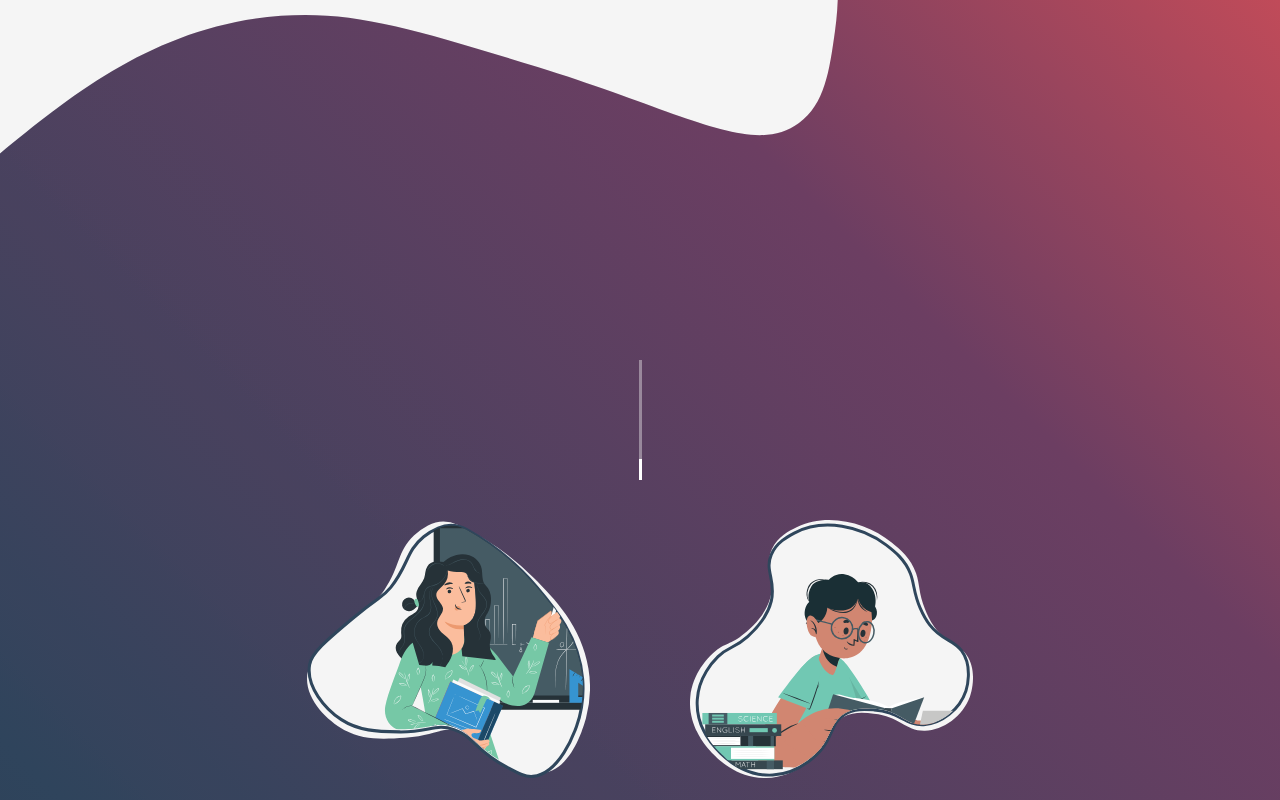
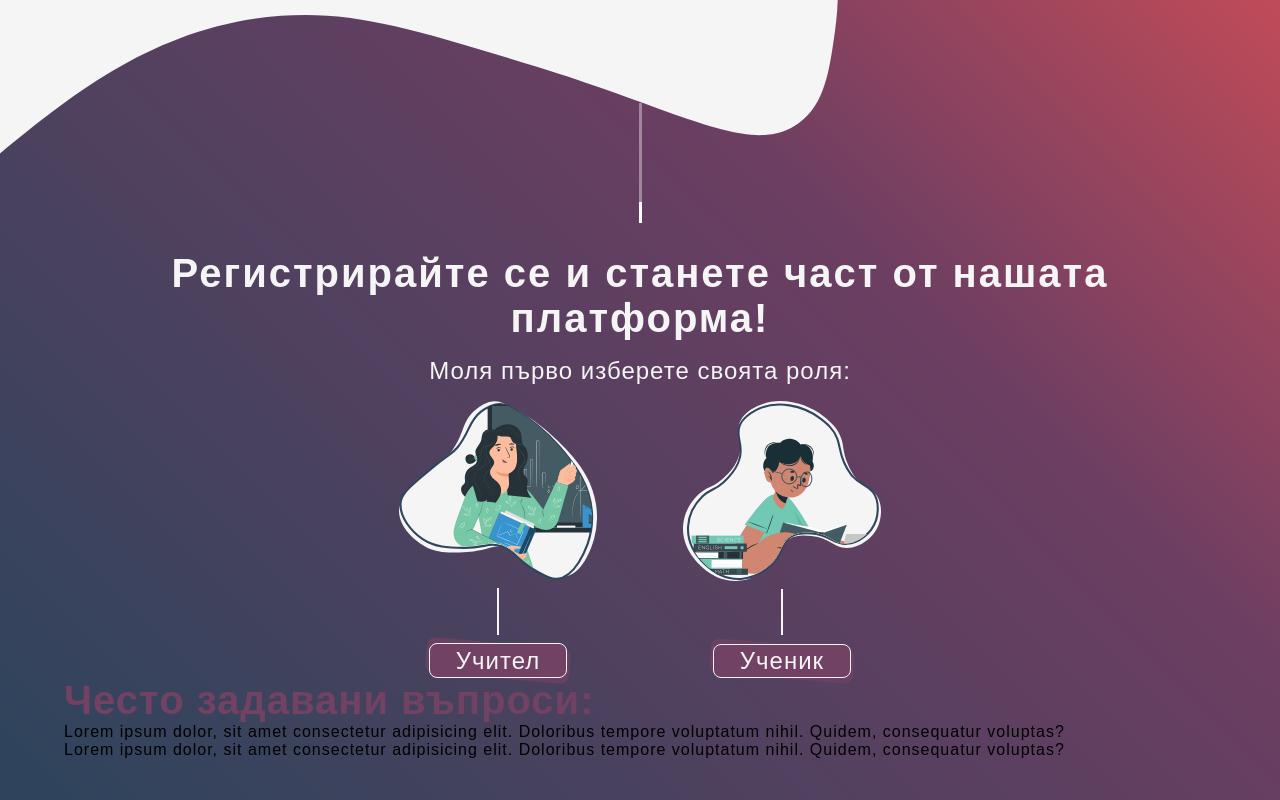
Before and after one commit to ZdravkoHristov/DigiBuddy, a React (Create React App) app in the folder frontend/: page / in a window 1280 px wide. Shown: the part 540-1340 px from the top of the page. Built offline with nearby package versions, Linux system fonts and the light colour scheme; a web font is replaced by a local one.

Commit message:
several basic changes

```diff
--- a/frontend/src/components/RolesSection.js
+++ b/frontend/src/components/RolesSection.js
@@ -4,6 +4,8 @@ import illustration2 from '../assets/svgs/role-teacher.svg';
 export default function Roles() {
 	return (
 		<RolesSec className='roles container'>
+            <h1 class='heading-l'>Регистрирайте се и станете част от нашата платформа!</h1>
+            <h3 class='heading-s'>Моля първо изберете своята роля:</h3>
             <div className='holder'>
                 <div className='img-holder'>
                     <img src={illustration2} alt='teacher' />
--- a/frontend/src/components/styles/Header.style.js
+++ b/frontend/src/components/styles/Header.style.js
@@ -4,7 +4,6 @@ const HeaderEl = styled.header`
 	& {
 		position: relative;
 		z-index: 2;
-		min-height: 100vh;
 		color: #5f5d66;
 	}
 `;
--- a/frontend/src/components/styles/RolesSection.style.js
+++ b/frontend/src/components/styles/RolesSection.style.js
@@ -4,17 +4,19 @@ const RolesSec = styled.section`
 	& {
         position: relative;
         z-index: 2;
-        height: 100vh;
-        padding: 4rem;
-        color: #5f5d66;
+        padding: 7rem 4rem 0;
+        color: #f5f5f5;
 	}
+    h1,h3{text-align: center; width: 100%; margin: 1rem 0;}
+    h1{letter-spacing: 2px;}
+    h3 {font-weight: 300;}
     .holder {
-        width: 65%;
-        height: 100%;
+        width: 47%;
+        height: 63%;
         margin: auto;
         display: grid;
         grid-template-columns: 1fr 1fr;
-        grid-gap: 15%;
+        grid-gap: 18%;
     }
     .holder .img-holder {
         display: grid;
--- a/frontend/src/main.css
+++ b/frontend/src/main.css
@@ -23,6 +23,7 @@ a {text-decoration: none;}
 body {
 	overflow-x: hidden;
 	background-color: #f5f5f5;
+	letter-spacing: 1px;
 }
 
 .gradient {
@@ -79,7 +80,7 @@ body {
 	font-size: 3.5rem;
 }
 .heading-l {
-	font-size: 2.7rem;
+	font-size: 2.5rem;
 }
 .heading-m {
 	font-size: 2rem;
```
